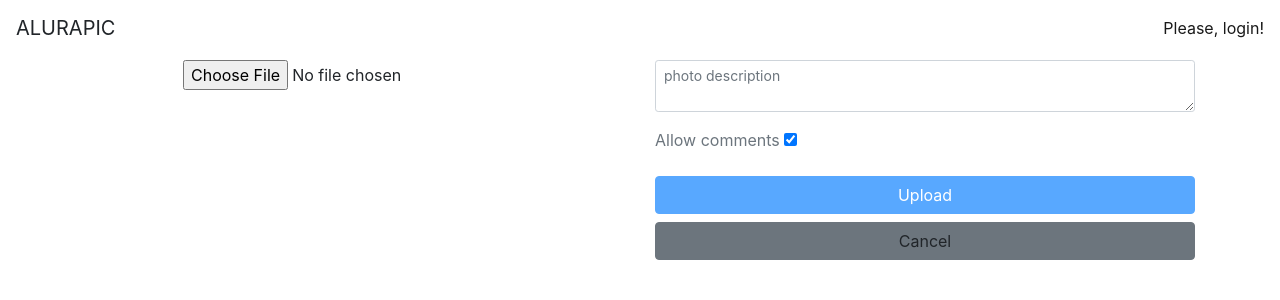
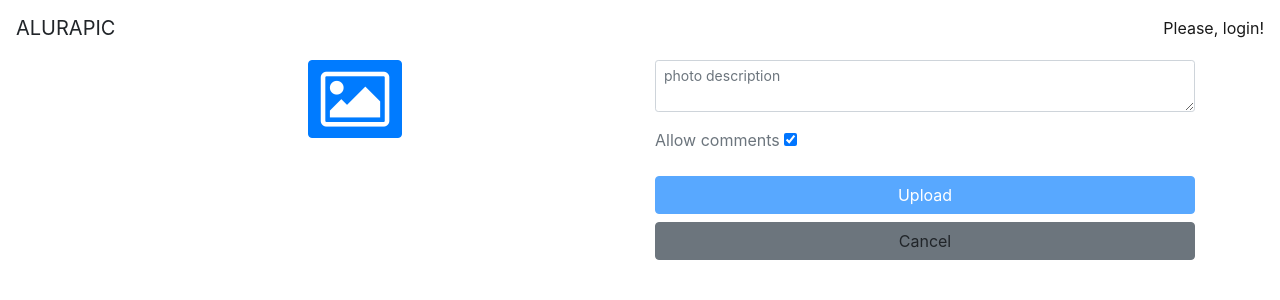
Before and after one commit to DiogoAngelo/PicsDisplay, an Angular app: page /p/add in a window 1280 px wide. Shown: the top 300 px of the page. Built offline with nearby package versions, Linux system fonts and the light colour scheme.

Commit message:
Add preview

```diff
--- a/src/app/Service/photo.service.ts
+++ b/src/app/Service/photo.service.ts
@@ -19,6 +19,7 @@
     formData.append("description", description);
     formData.append("allowComments", allowComments ? "true" : "false");
     formData.append("imageFile", file);
+    console.log(formData);
     return this.http.post(`${environment.url}/photos/upload`, formData);
   }
 }
--- a/src/app/photos/photo-form/photo-form.component.html
+++ b/src/app/photos/photo-form/photo-form.component.html
@@ -1,7 +1,18 @@
 <div class="container">
   <form [formGroup]="photoForm" (submit)="upload()" class="row">
     <div class="col-md-6 text-center">
-      <input formControlName="file"  type="file" accept="image/*" (change)="file = $event.target.files[0]" >
+      <div  *ngIf="!preview; else previewImage" class="form-group">
+        <button type="button" (click)="fileInput.click()" class="btn btn-primary" >
+          <i class="fa fa-image fa-4x align-middle"></i>
+        </button>
+
+        <input #fileInput hidden formControlName="file"  type="file" accept="image/*" (change)="handleFile($event.target.files[0])" >
+      </div>
+      <ng-template #previewImage >
+        <div class="text-center">
+          <ap-photo [url]="preview" title="Preview" ></ap-photo>
+        </div>
+      </ng-template>
     </div>
     <div class="col-md-6">
       <div class="form-group">
--- a/src/app/photos/photo-form/photo-form.component.ts
+++ b/src/app/photos/photo-form/photo-form.component.ts
@@ -11,6 +11,7 @@
 export class PhotoFormComponent implements OnInit {
   public photoForm: FormGroup;
   public file: File;
+  public preview: string;
 
   constructor(
     private formBuilder: FormBuilder,
@@ -36,4 +37,11 @@
       (err) => console.log(err)
     );
   }
+
+  public handleFile(file: File) {
+    this.file = file;
+    const reader = new FileReader();
+    reader.onload = (event: any) => (this.preview = event.target.result);
+    reader.readAsDataURL(file);
+  }
 }
--- a/src/app/photos/photos.module.ts
+++ b/src/app/photos/photos.module.ts
@@ -19,6 +19,7 @@
     PhotoListComponent,
     PhotoFormComponent,
     PhotosComponent,
+    PhotoComponent,
     FilterByDescriptionPipe,
     LoadButtonComponent,
     SearchComponent,
```
